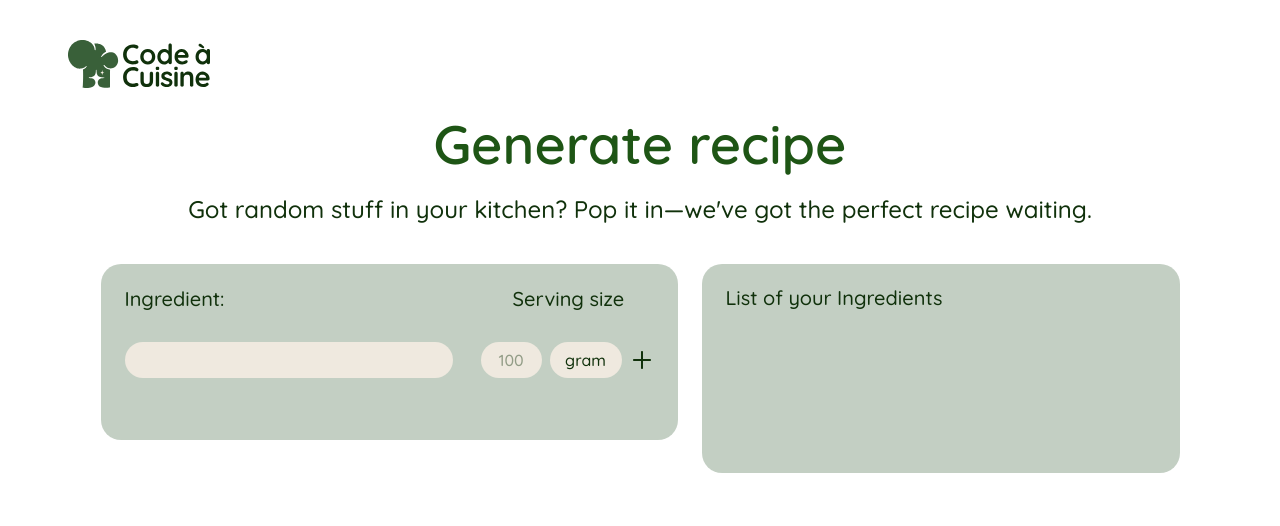
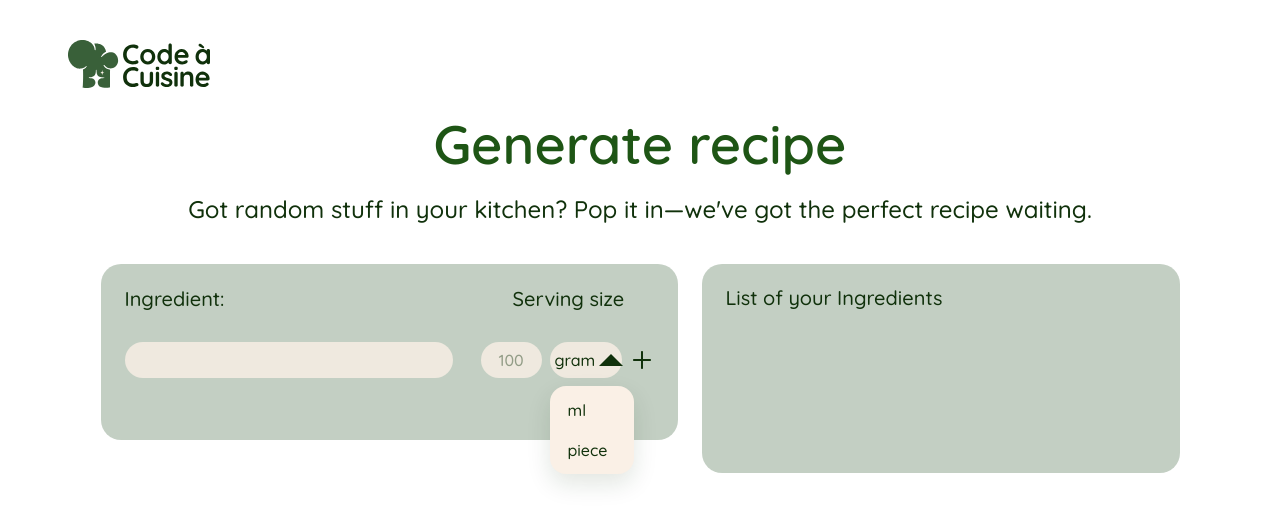
Before and after one commit to FatihYalcin42/code-cuisine, an Angular app: page /generate-recipe in a window 1280 px wide. Both pictures are taken after a click on the button "gram". Shown: the top 526 px of the page. Built offline with nearby package versions, Linux system fonts and the light colour scheme.

Commit message:
feat: add serving unit dropdown with rotating arrow icon

```diff
--- a/src/app/pages/generate-recipe-page/generate-recipe-page.html
+++ b/src/app/pages/generate-recipe-page/generate-recipe-page.html
@@ -36,7 +36,37 @@
 
         <div class="serving-size-controls">
           <input class="serving-size-input" id="serving-size-input" type="text" placeholder="100" />
-          <button class="serving-size-unit" type="button">gram</button>
+
+          <div class="serving-size-dropdown">
+            <button
+              class="serving-size-unit"
+              [class.serving-size-unit-open]="isUnitMenuOpen()"
+              type="button"
+              (click)="toggleUnitMenu()"
+              [attr.aria-expanded]="isUnitMenuOpen()"
+              aria-haspopup="listbox"
+            >
+              <span>{{ selectedUnit() }}</span>
+              <img
+                class="serving-size-unit-arrow"
+                src="/Icons/arrow_drop_down.svg"
+                width="24"
+                height="24"
+                alt=""
+                aria-hidden="true"
+              />
+            </button>
+
+            @if (isUnitMenuOpen()) {
+              <div class="serving-size-menu" role="listbox" aria-label="Serving size unit options">
+                @for (unit of availableUnits(); track unit) {
+                  <button class="serving-size-menu-item" type="button" (click)="selectUnit(unit)">
+                    {{ unit }}
+                  </button>
+                }
+              </div>
+            }
+          </div>
         </div>
 
         <button class="ingredient-add" type="button" aria-label="Add ingredient">
--- a/src/app/pages/generate-recipe-page/generate-recipe-page.scss
+++ b/src/app/pages/generate-recipe-page/generate-recipe-page.scss
@@ -172,7 +172,8 @@
 }
 
 .serving-size-input,
-.serving-size-unit {
+.serving-size-unit,
+.serving-size-menu-item {
   box-sizing: border-box;
   height: 36px;
   border: 0;
@@ -205,12 +206,57 @@
 .serving-size-unit {
   display: inline-flex;
   align-items: center;
-  justify-content: center;
+  justify-content: space-between;
   width: 72px;
   padding: 0 5px;
   gap: 4px;
   appearance: none;
   cursor: pointer;
+}
+
+.serving-size-dropdown {
+  position: relative;
+}
+
+.serving-size-unit-arrow {
+  display: block;
+  flex: 0 0 auto;
+  transition: transform 180ms ease;
+}
+
+.serving-size-unit-open .serving-size-unit-arrow {
+  transform: rotate(180deg);
+}
+
+.serving-size-menu {
+  position: absolute;
+  top: calc(100% + 8px);
+  left: 0;
+  z-index: 2;
+  display: grid;
+  min-width: 72px;
+  width: max-content;
+  gap: 4px;
+  padding: 6px;
+  border-radius: 16px;
+  background: #faf0e6;
+  box-shadow: 0 10px 24px rgb(16 49 11 / 12%);
+}
+
+.serving-size-menu-item {
+  display: inline-flex;
+  align-items: center;
+  justify-content: flex-start;
+  min-width: 72px;
+  padding: 0 12px;
+  background: transparent;
+  cursor: pointer;
+}
+
+.serving-size-menu-item:hover,
+.serving-size-menu-item:focus-visible {
+  background: rgb(57 96 57 / 12%);
+  outline: none;
 }
 
 .ingredient-add {
--- a/src/app/pages/generate-recipe-page/generate-recipe-page.ts
+++ b/src/app/pages/generate-recipe-page/generate-recipe-page.ts
@@ -1,4 +1,4 @@
-import { Component } from '@angular/core';
+import { Component, computed, signal } from '@angular/core';
 import { RouterLink } from '@angular/router';
 
 @Component({
@@ -7,4 +7,22 @@ import { RouterLink } from '@angular/router';
   templateUrl: './generate-recipe-page.html',
   styleUrl: './generate-recipe-page.scss',
 })
-export class GenerateRecipePageComponent {}
+export class GenerateRecipePageComponent {
+  protected readonly selectedUnit = signal('gram');
+  protected readonly isUnitMenuOpen = signal(false);
+  private readonly unitOptions = ['gram', 'ml', 'piece'];
+  protected readonly availableUnits = computed(() =>
+    this.unitOptions.filter((unit) => unit !== this.selectedUnit()),
+  );
+
+  /** Toggles the serving-size unit dropdown. */
+  protected toggleUnitMenu(): void {
+    this.isUnitMenuOpen.update((isOpen) => !isOpen);
+  }
+
+  /** Selects a serving-size unit and closes the dropdown. */
+  protected selectUnit(unit: string): void {
+    this.selectedUnit.set(unit);
+    this.isUnitMenuOpen.set(false);
+  }
+}
```
Also changed, not shown: public/Icons/arrow_drop_down.svg (added).
